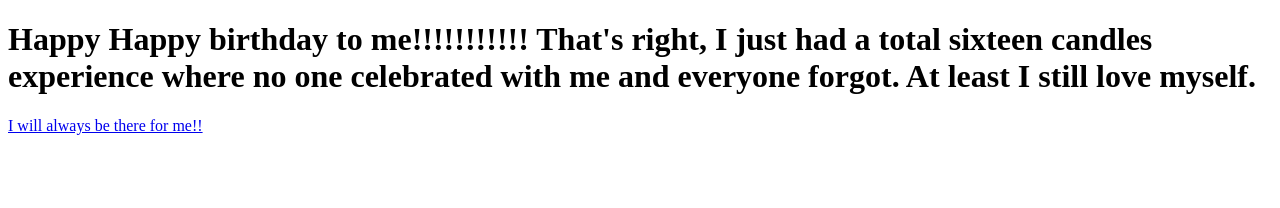
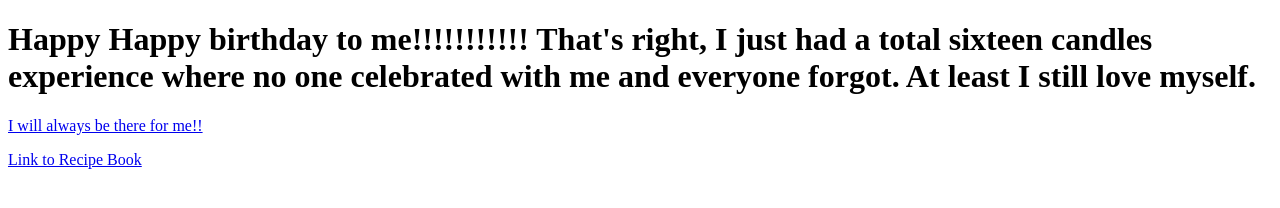
Before and after one commit to jennibutler/jennibutler.github.io, a plain HTML site: page index.html in a window 1280 px wide. Drawn offline with Linux system fonts and the light colour scheme.

Commit message:
Update index.html
Added a link to our recipe book

```diff
--- a/index.html
+++ b/index.html
@@ -11,5 +11,9 @@
 
        <a target="_blank" href="https://www.kasandbox.org/programming-images/cute/Heart.png">I will always be there for me!!</a>
 
+   <p>
+       <a href='jennibutler/recipe.html'>Link to Recipe Book</a>
+   </p>
+
     </body>
 </html>
```
